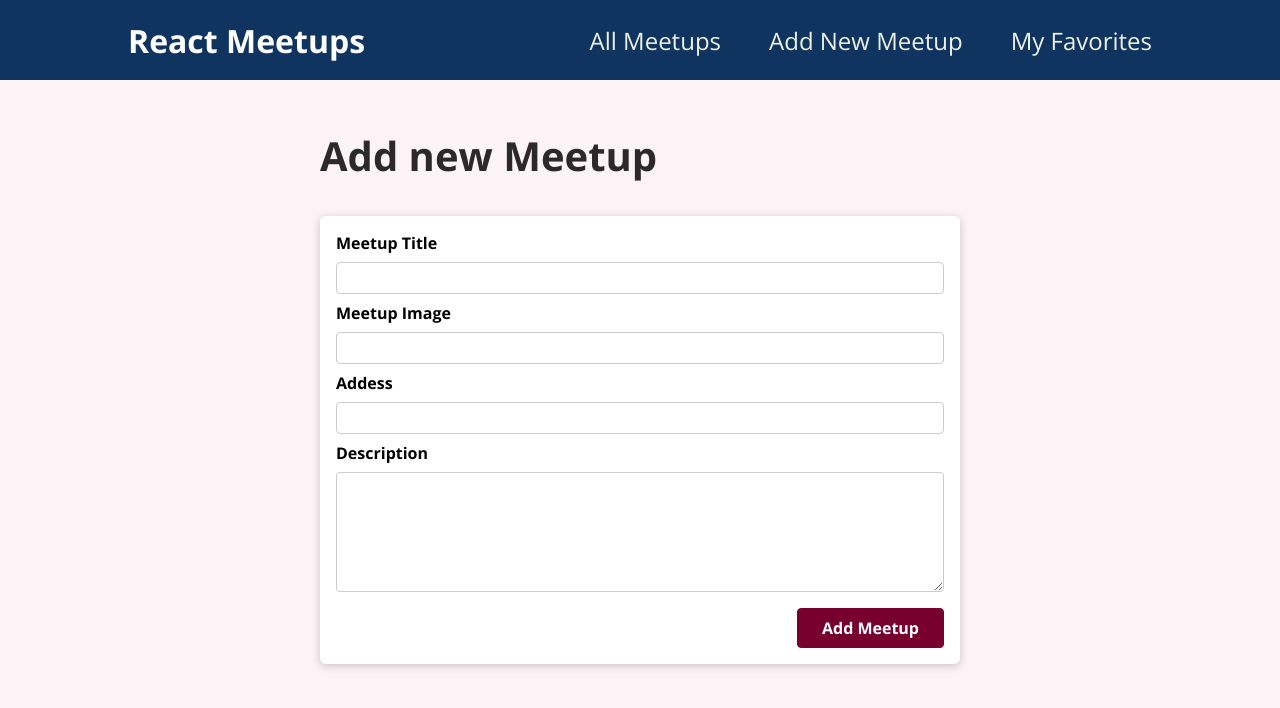
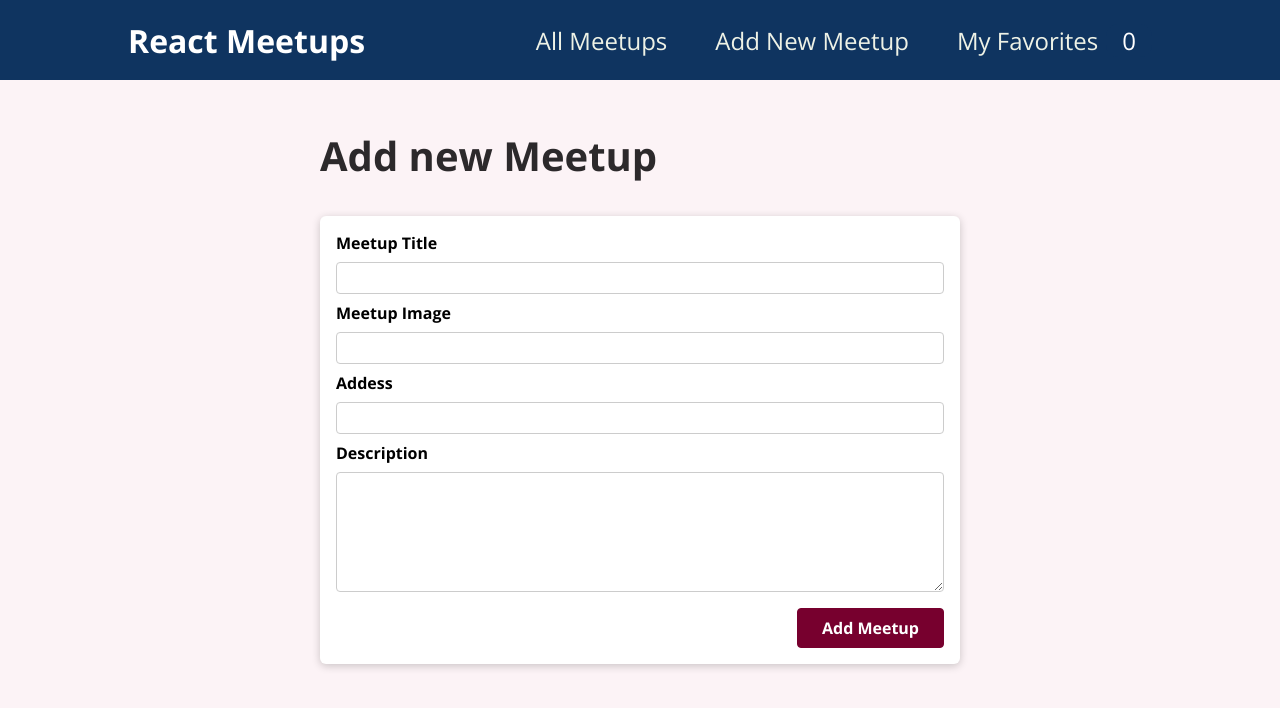
Before and after one commit to Zareb11/React-training, a React (Create React App) app: page /new-meetup in a window 1280 px wide. Shown: the top 708 px of the page. Built offline with nearby package versions, Linux system fonts and the light colour scheme.

Commit message:
Added badge

```diff
--- a/src/components/layout/MainNavigation.js
+++ b/src/components/layout/MainNavigation.js
@@ -1,8 +1,13 @@
+import { useContext } from 'react';
 import { Link } from 'react-router-dom';
 
 import classes from './MainNavigation.module.css';
+import FavoritesContext from '../../store/favorites-contents';
 
 function MainNavigation() {
+
+    const FavoritesCtx = useContext(FavoritesContext);
+
     return <header className={classes.header}>
         <div className={classes.logo}>React Meetups</div>
         <nav>
@@ -14,7 +19,10 @@
                     <Link to='/new-meetup'>Add New Meetup</Link>
                 </li>
                 <li>
-                    <Link to='/favorites'>My Favorites</Link>
+                    <Link to='/favorites'>
+                        My Favorites
+                        <span className={classes.badge}>{FavoritesCtx.totalFavorites}</span>
+                        </Link>
                 </li>
             </ul>
         </nav>
```
